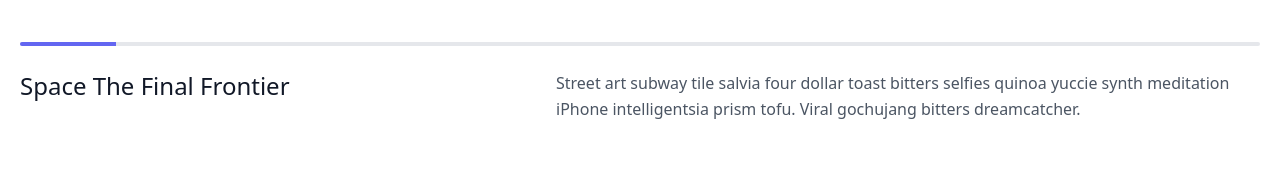
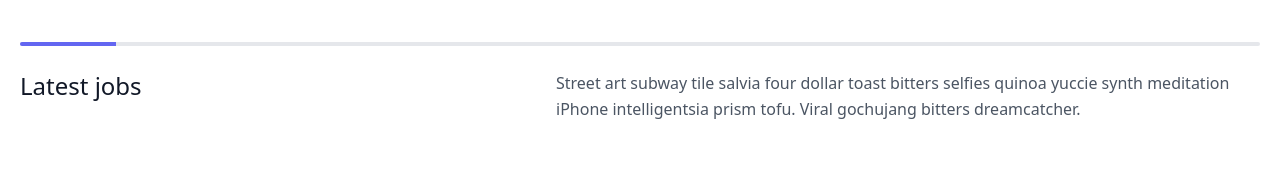
Before and after one commit to codexsachin/jobsforyou, a Next.js app: page / in a window 1280 px wide. Shown: the part 134-306 px from the top of the page. Built offline with nearby package versions, Linux system fonts and the light colour scheme.

Commit message:
Update page.js

```diff
--- a/app/page.js
+++ b/app/page.js
@@ -17,7 +17,7 @@
         <div class="w-24 h-full bg-indigo-500"></div>
       </div>
       <div class="flex flex-wrap sm:flex-row flex-col py-6 mb-12">
-        <h1 class="sm:w-2/5 text-gray-900 font-medium title-font text-2xl mb-2 sm:mb-0">Space The Final Frontier</h1>
+        <h1 class="sm:w-2/5 text-gray-900 font-medium title-font text-2xl mb-2 sm:mb-0">Latest jobs</h1>
         <p class="sm:w-3/5 leading-relaxed text-base sm:pl-10 pl-0">Street art subway tile salvia four dollar toast bitters selfies quinoa yuccie synth meditation iPhone intelligentsia prism tofu. Viral gochujang bitters dreamcatcher.</p>
 
       </div>
```
